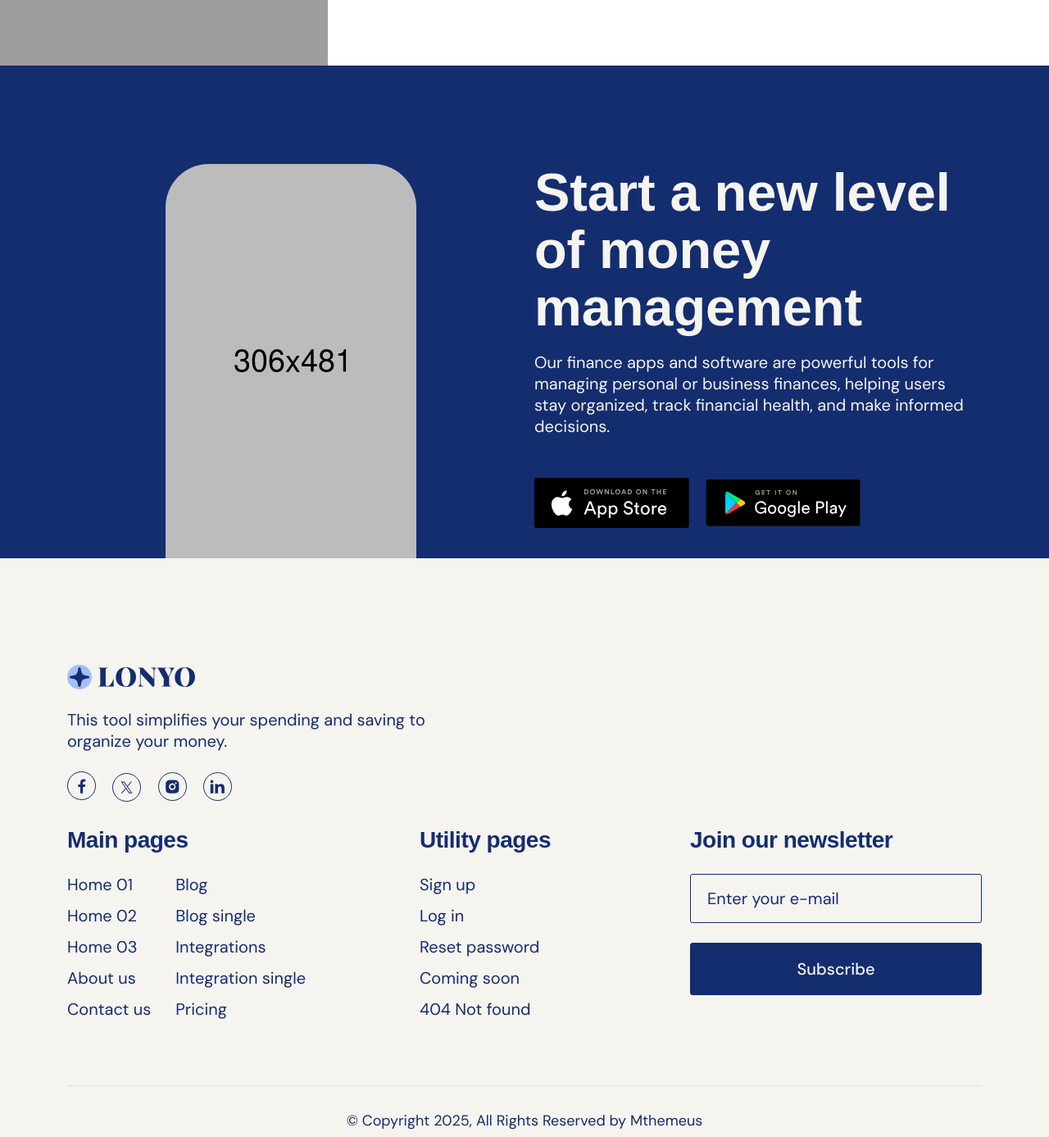
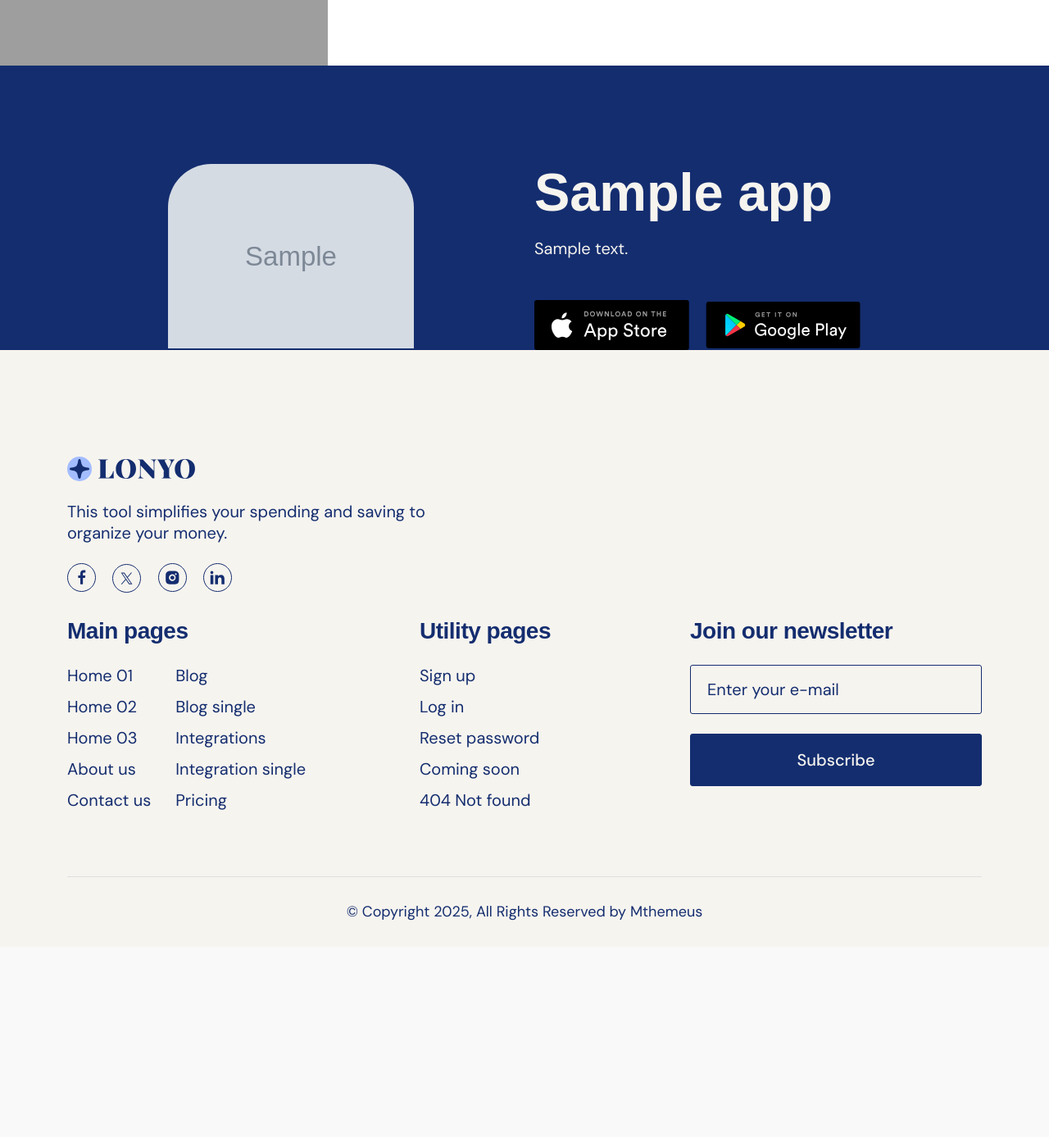
Before and after one commit to enriquesousa/basicWebsite, a Laravel app: page / in a window 1280 px wide. Shown: the part 5113-6500 px from the top of the page at 82% size. After the commit the page ends 6236 px from the top, so only its background shows below. Run offline with Laravel 12, Linux system fonts and the light colour scheme; tables that the repository leaves empty hold one stand-in row (values such as "Sample post"); grey boxes marked "Sample" are stand-in pictures; some libraries are stand-ins or nearby versions; some web fonts are replaced; grey boxes are pictures that could not be loaded.

Commit message:
69. Home New Level Section Setup Part 1

```diff
--- /dev/null
+++ b/app/Models/App.php
@@ -0,0 +1,11 @@
+<?php
+
+namespace App\Models;
+
+use Illuminate\Database\Eloquent\Model;
+
+class App extends Model
+{
+    protected $guarded = [];
+
+}
--- a/resources/views/home/home_layout/mobile.blade.php
+++ b/resources/views/home/home_layout/mobile.blade.php
@@ -1,17 +1,30 @@
 <!-- mobile app Section -->
+@php
+  $apps = App\Models\App::find(1);
+@endphp
 <section class="lonyo-cta-section bg-heading">
     <div class="container">
         <div class="row">
             <div class="col-lg-6">
+
+                <!-- Image (306x481) -->
                 <div class="lonyo-cta-thumb" data-aos="fade-up" data-aos-duration="500">
-                    <img src="{{ asset('frontend/assets/images/v1/cta-thumb.png') }}" alt="">
+                    <img id="appImage" src="{{ asset($apps->image) }}" alt="" style="cursor: pointer; width:100%; max-width:300px;">
+                    @if (auth()->check())
+                        <input type="file" id="uploadImage" style="display: none">
+                    @endif
                 </div>
+
             </div>
             <div class="col-lg-6">
                 <div class="lonyo-default-content lonyo-cta-wrap" data-aos="fade-up" data-aos-duration="700">
-                    <h2>Start a new level of money management</h2>
-                    <p>Our finance apps and software are powerful tools for managing personal or business finances,
-                        helping users stay organized, track financial health, and make informed decisions.</p>
+
+                    <!-- Title -->
+                    <h2 class="editable-title" contenteditable="{{ auth()->check() ? 'true' : 'false' }}" data-id="{{ $apps->id }}">{{ __($apps->title) }}</h2>
+
+                    <!-- Description -->
+                    <p class="editable-description" contenteditable="{{ auth()->check() ? 'true' : 'false' }}" data-id="{{ $apps->id }}">{{ __($apps->description) }}</p>
+
                     <div class="lonyo-cta-info mt-50" data-aos="fade-up" data-aos-duration="900">
                         <ul>
                             <li>
```
Also changed, not shown: database/migrations/2025_09_14_151229_create_apps_table.php (added).
